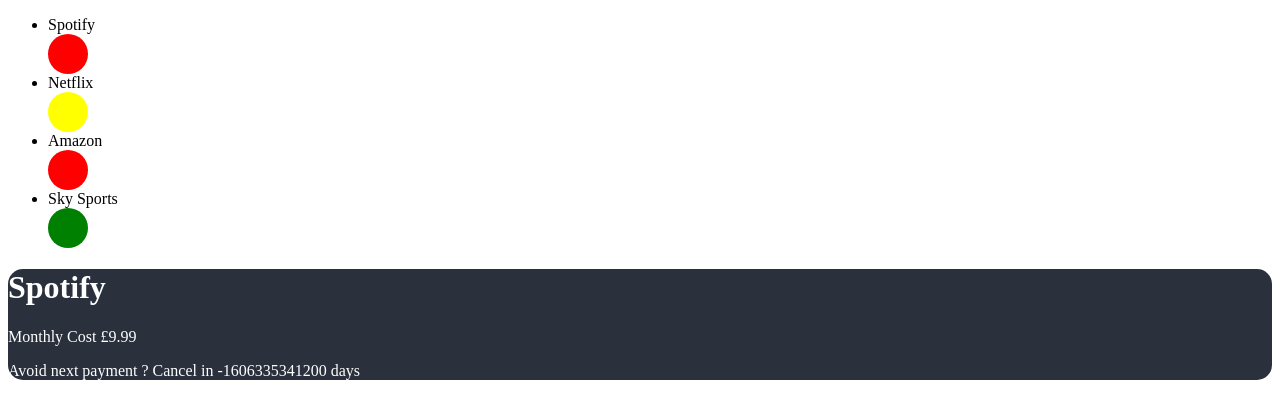
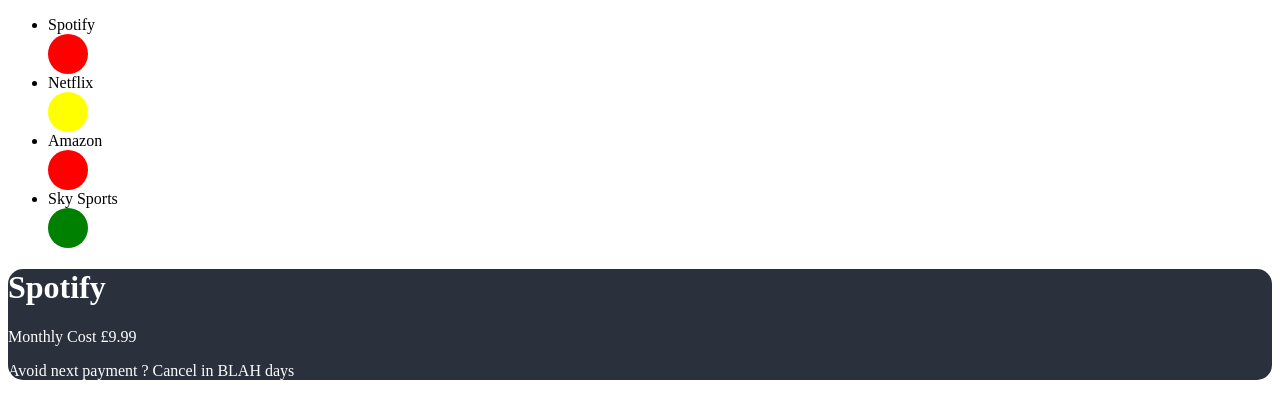
Before and after one commit to bpdm88/subscriptions-app, a React (Create React App) app: page / in a window 1280 px wide. Both pictures are taken after a click on the item "Spotify". Shown: the top 418 px of the page. Built offline with nearby package versions, Linux system fonts and the light colour scheme.

Commit message:
created datetime utility functions

```diff
--- a/src/components/Subscription/Subscription.js
+++ b/src/components/Subscription/Subscription.js
@@ -1,14 +1,12 @@
+import { convertToDays, dateStingToDateObj } from "../../data/utilities/time";
+
 const Subscription = ({ selected }) => {
 
-    let current = Date.now();
+    let test = dateStingToDateObj("20201225");
+    let current = new Date();
 
-    let cancelDate = new Date(1608854400);
-
-    const convertToDays = (unixTimeStp) => {
-        return unixTimeStp / (1000*60*60*24);
-    }
-
-    let daysLeft = cancelDate - current;
+    let milliseconds = test - current;
+    console.log(convertToDays(milliseconds));
 
 
     return (
@@ -18,7 +16,7 @@
                 { selected.subscription_name }
             </h1>
             <p>Monthly Cost £{selected.cost}</p>
-            <p>Avoid next payment ? Cancel in { daysLeft } days</p>
+            <p>Avoid next payment ? Cancel in {"BLAH"} days</p>
         </div>
     );
 };
--- /dev/null
+++ b/src/data/utilities/time.js
@@ -0,0 +1,13 @@
+export const convertToDays = (miliseconds) => {
+    let daysFloat = miliseconds / (1000*60*60*24);
+    let daysInt = Math.floor(daysFloat);
+    return daysInt;
+}
+
+export const dateStingToDateObj = (dateString) => {
+    let year = +dateString.substring(0, 4);
+    let month = +dateString.substring(4, 6);
+    let day = +dateString.substring(6, 8);
+    let dateObj = new Date(year, month -1 , day)
+    return dateObj;
+}
```
